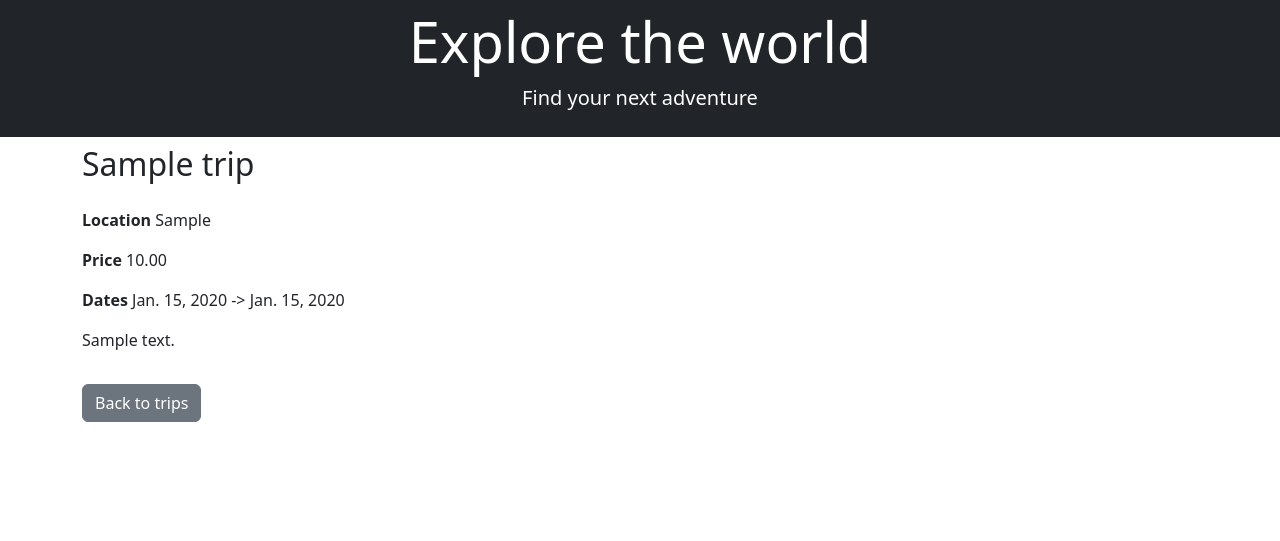
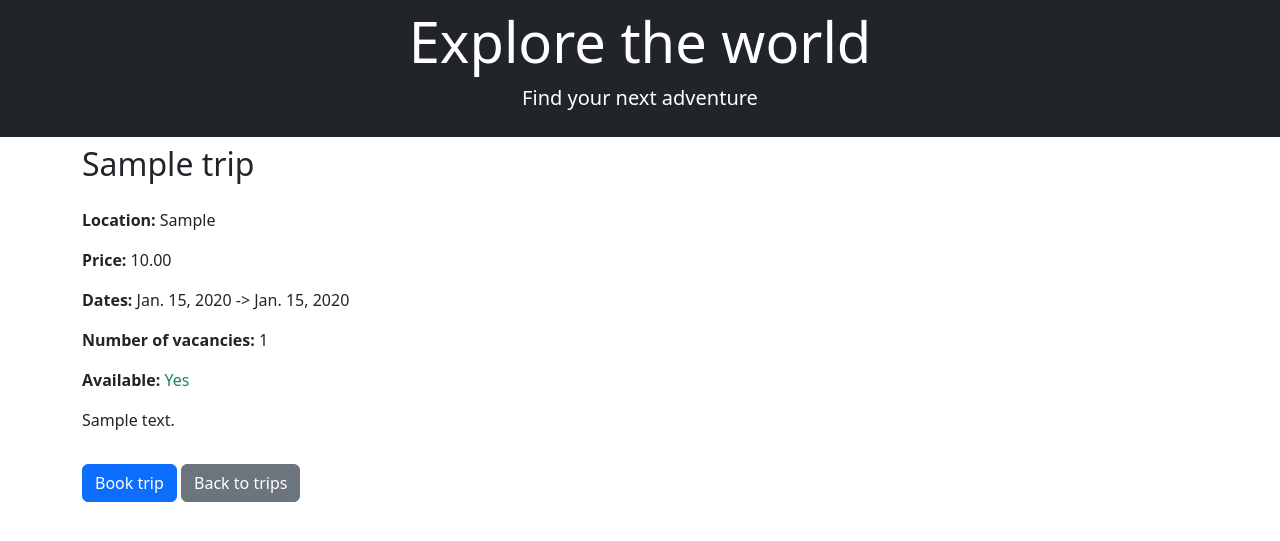
Before and after one commit to piotrgolebiewski07/travel_agency, a Django app: page /trips/1/ in a window 1280 px wide. Shown: the part 56-597 px from the top of the page. Run offline with Django 5.2, Linux system fonts and the light colour scheme; tables that the repository leaves empty hold one stand-in row (values such as "Sample post").

Commit message:
Add booking button with availability condition in detail view

```diff
--- a/trips/templates/trips/detail.html
+++ b/trips/templates/trips/detail.html
@@ -6,11 +6,26 @@
 
     <h2 class="mb-4">{{ trip.title }}</h2>
 
-    <p><strong>Location</strong> {{ trip.location }}</p>
-    <p><strong>Price</strong> {{ trip.price }}</p>
-    <p><strong>Dates</strong> {{ trip.start_date }} -> {{ trip.end_date }}</p>
+    <p><strong>Location:</strong> {{ trip.location }}</p>
+    <p><strong>Price:</strong> {{ trip.price }}</p>
+    <p><strong>Dates:</strong> {{ trip.start_date }} -> {{ trip.end_date }}</p>
+    <p><strong>Number of vacancies:</strong> {{ trip.max_people }}</p>
+    <p><strong>Available:</strong>
+        {% if trip.available %}
+            <span class="text-success">Yes</span>
+        {% else %}
+            <span class="text-danger">No</span>
+        {% endif %}
+    </p>
+    <p class="mt-3">{{ trip.description }}</p>
 
-    <p class="mt-3">{{ trip.description }}</p>
+    {% if trip.available %}
+        <a href="{% url 'index' %}" class="btn btn-primary mt-3">
+            Book trip
+        </a>
+    {% else %}
+        <p class ="text-danger mt-3">Trip not available for booking.</p>
+    {% endif %}
 
     <a href="{% url 'index' %}" class="btn btn-secondary mt-3">
         Back to trips
```
